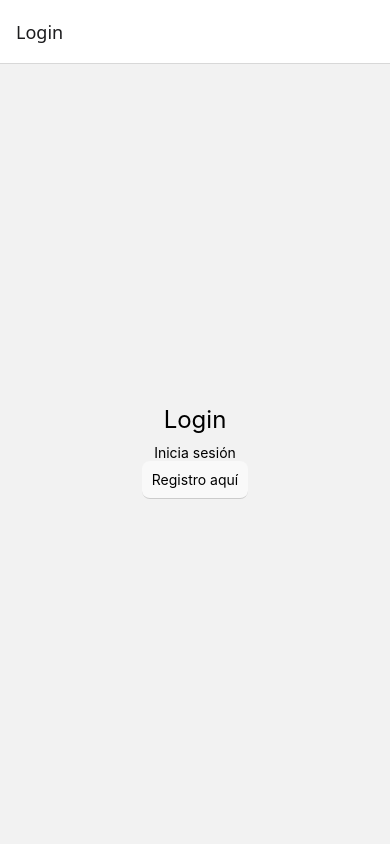
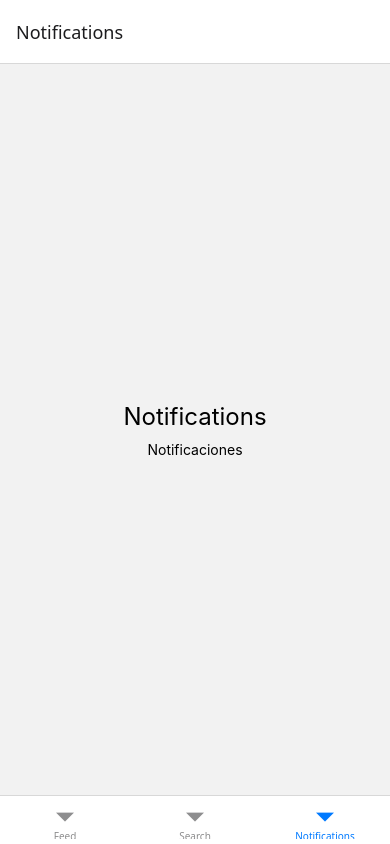
Before and after one commit to jona-femsa/AdvancedNavigationLab_JonathanSalinas, a React Native app: screen /Notifications in a window 390 px wide. Built offline with nearby package versions, Linux system fonts and the light colour scheme.

Commit message:
bottom tab navigator

```diff
--- a/App.tsx
+++ b/App.tsx
@@ -4,11 +4,12 @@ import React from "react";
 import { NavigationContainer } from "@react-navigation/native";
 import HomeScreen from "./src/screens/main/HomeScreen";
 import AuthStackNavigator from "./src/navigation/AuthStackNavigator";
+import BottomTabNavigator from "./src/navigation/BottomTabNavigator";
 
 const App = () => {
   return (
     <NavigationContainer>
-      <AuthStackNavigator />
+      <BottomTabNavigator />
     </NavigationContainer>
   );
 };
--- /dev/null
+++ b/src/navigation/BottomTabNavigator.tsx
@@ -0,0 +1,20 @@
+import { createBottomTabNavigator } from '@react-navigation/bottom-tabs'
+import React from 'react'
+import { BottomTabParamList } from './types';
+import HomeScreen from '../screens/main/HomeScreen';
+import SearchScreen from '../screens/features/SearchScreen';
+import NotificationsScreen from '../screens/features/NotificationsScreen';
+
+const Tab = createBottomTabNavigator<BottomTabParamList>();
+
+const BottomTabNavigator = () => {
+  return (
+    <Tab.Navigator>
+        <Tab.Screen name='Feed' component={ HomeScreen }/>
+        <Tab.Screen name='Search' component={ SearchScreen } />
+        <Tab.Screen name='Notifications' component={ NotificationsScreen } />
+    </Tab.Navigator>
+  )
+}
+
+export default BottomTabNavigator
--- a/src/navigation/types.ts
+++ b/src/navigation/types.ts
@@ -2,3 +2,9 @@ export type AuthStackParamList = {
     Login: undefined,
     Register: undefined,
 };
+
+export type BottomTabParamList = {
+    Feed: undefined,
+    Search: undefined,
+    Notifications: undefined,
+}
--- a/src/screens/features/DetailsScreen.tsx
+++ b/src/screens/features/DetailsScreen.tsx
@@ -1,5 +1,3 @@
-// src/screens/DestinationDetailsScreen.tsx
-
 import React from "react";
 import { View, Text, StyleSheet } from "react-native";
 import { RouteProp } from "@react-navigation/native";
--- /dev/null
+++ b/src/screens/features/NotificationsScreen.tsx
@@ -0,0 +1,26 @@
+import React from "react";
+import { View, Text, StyleSheet } from "react-native";
+
+const NotificationsScreen: React.FC = () => {
+  return (
+    <View style={styles.container}>
+      <Text style={styles.title}>Notifications</Text>
+      <Text>Notificaciones</Text>
+    </View>
+  );
+};
+
+const styles = StyleSheet.create({
+  container: {
+    flex: 1,
+    alignItems: "center",
+    justifyContent: "center",
+    padding: 20,
+  },
+  title: {
+    fontSize: 24,
+    marginBottom: 10,
+  },
+});
+
+export default NotificationsScreen;
```
